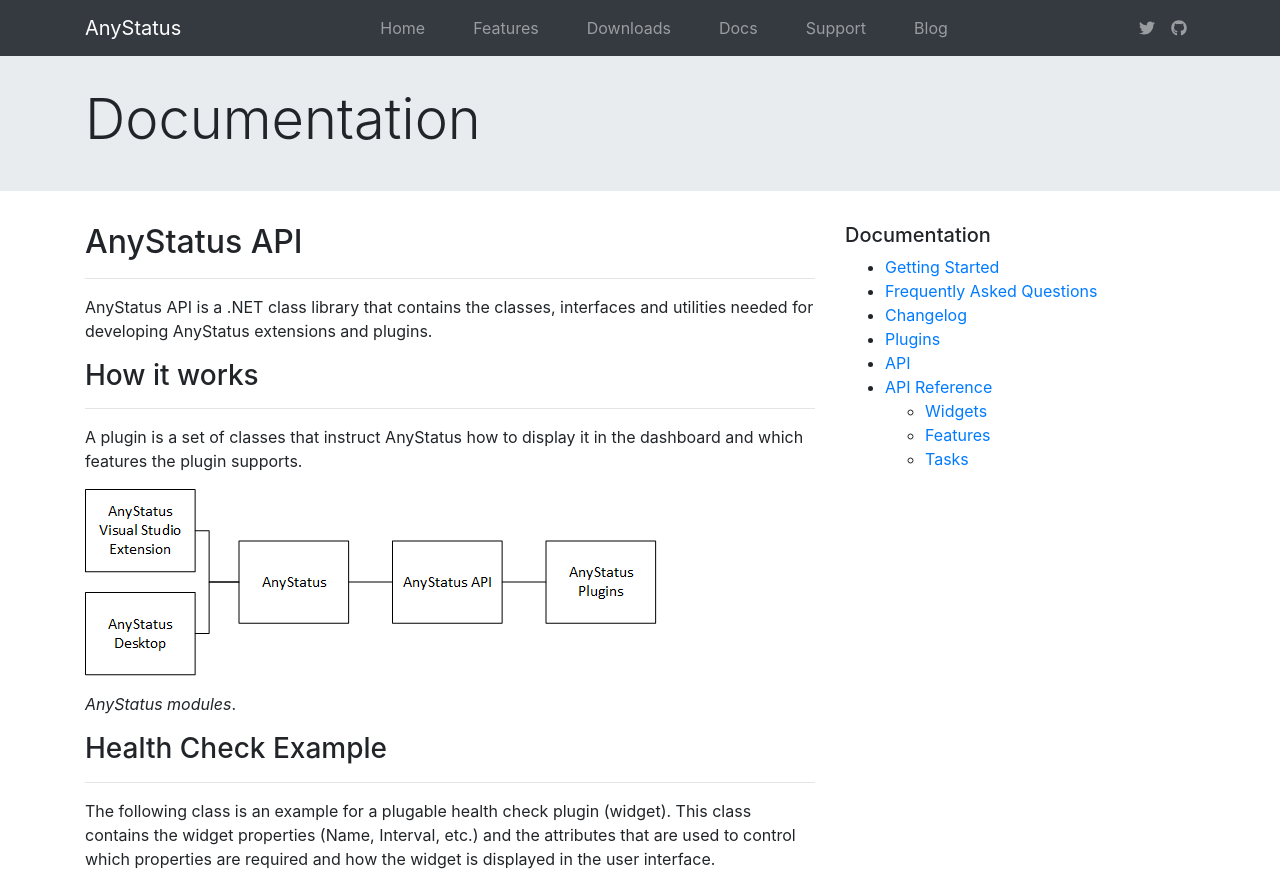
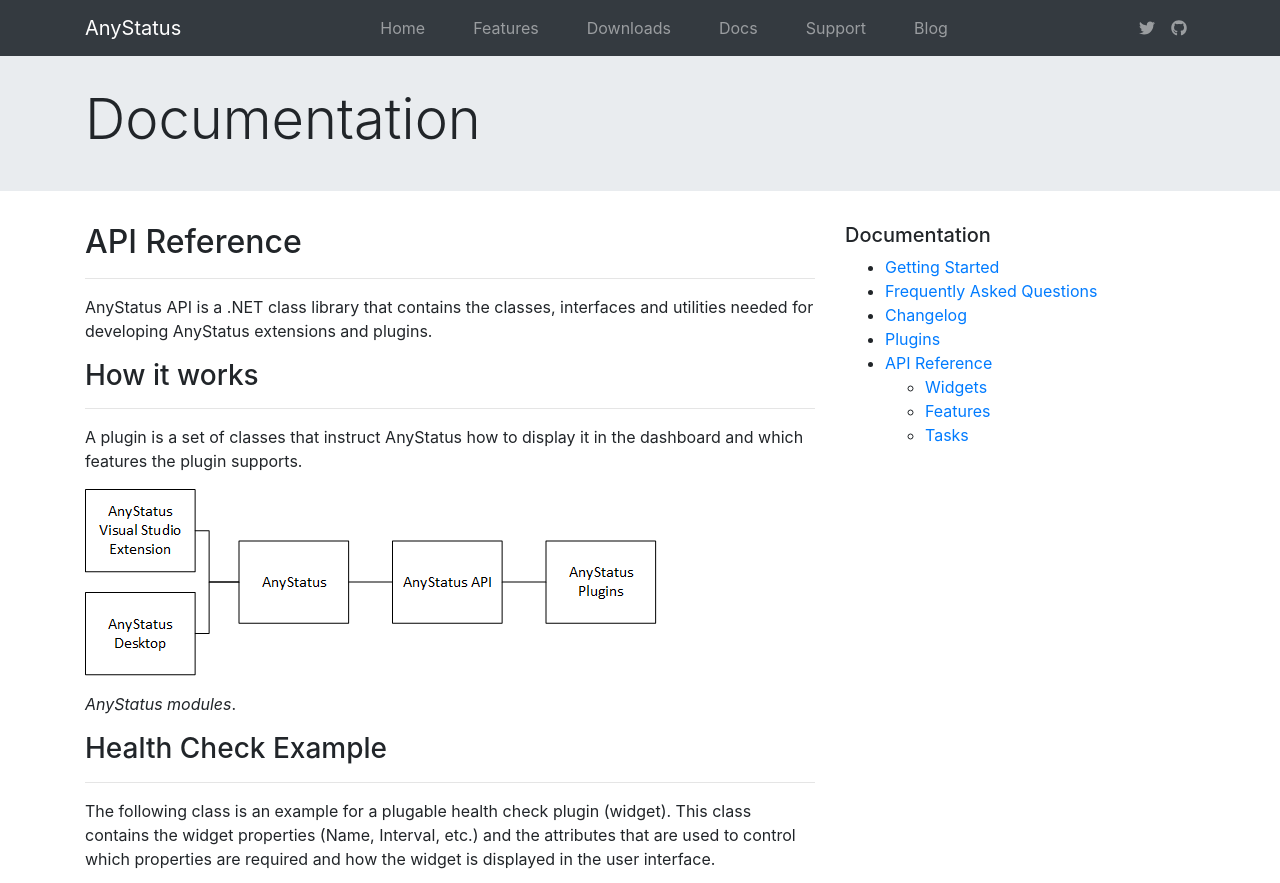
Before and after one commit to AnyStatus/anystatus.github.io, a Jekyll site: the page built from docs/api/index.md, in a window 1280 px wide and 900 px high, cut to the strip 0-883 px from the top of the window. Built offline with Jekyll 4.4.1, drawn with Linux system fonts in a browser that asks for light colours; nearby versions of some CDN libraries.

Commit message:
api reference

```diff
--- a/_layouts/docs.html
+++ b/_layouts/docs.html
@@ -17,13 +17,12 @@
                 <li><a href="/docs/faq">Frequently Asked Questions</a></li>
                 <li><a href="/docs/changelog">Changelog</a></li>
                 <li><a href="/docs/plugins">Plugins</a></li>
-                <li><a href="/docs/api">API</a></li>
                 <li>
-                    <a href="/docs/api/reference">API Reference</a>
+                    <a href="/docs/api">API Reference</a>
                     <ul>
-                        <li><a href="/docs/api/reference/widgets">Widgets</a></li>
-                        <li><a href="/docs/api/reference/features">Features</a></li>
-                        <li><a href="/docs/api/reference/tasks">Tasks</a></li>
+                        <li><a href="/docs/api/widgets">Widgets</a></li>
+                        <li><a href="/docs/api/features">Features</a></li>
+                        <li><a href="/docs/api/tasks">Tasks</a></li>
                     </ul>
                 </li>
             </ul>
--- a/docs/api/index.md
+++ b/docs/api/index.md
@@ -1,7 +1,7 @@
 ---
 layout: docs
 title: Documentation
-sub_title: AnyStatus API
+sub_title: API Reference
 ---
 
 AnyStatus API is a .NET class library that contains the classes, interfaces and utilities needed for developing AnyStatus extensions and plugins.
```
Also changed, not shown: docs/api/reference/index.md (deleted, +0 -11 lines), docs/api/features.md (renamed from docs/api/reference/features.md), docs/api/tasks.md (renamed from docs/api/reference/tasks.md), docs/api/widgets.md (renamed from docs/api/reference/widgets.md).
